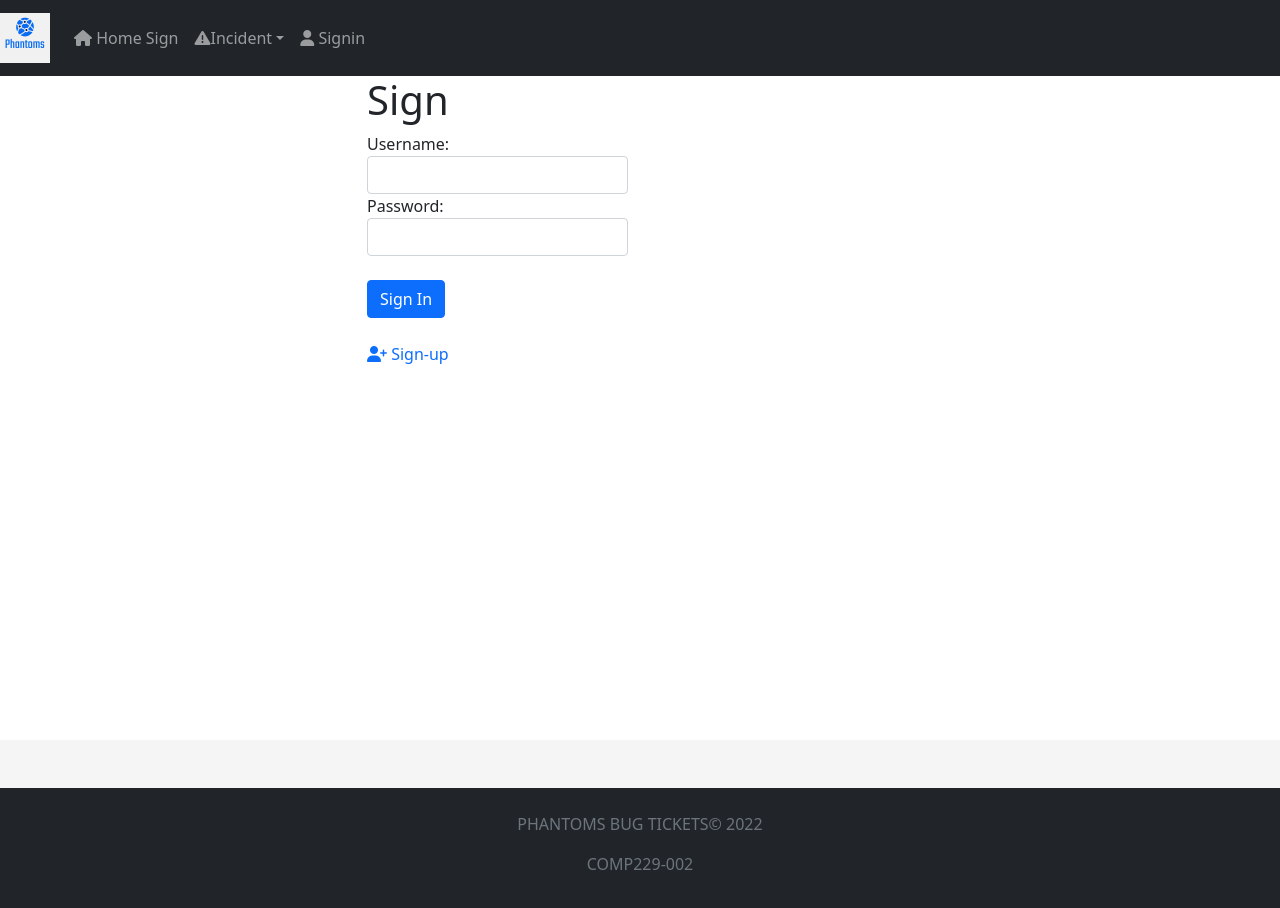
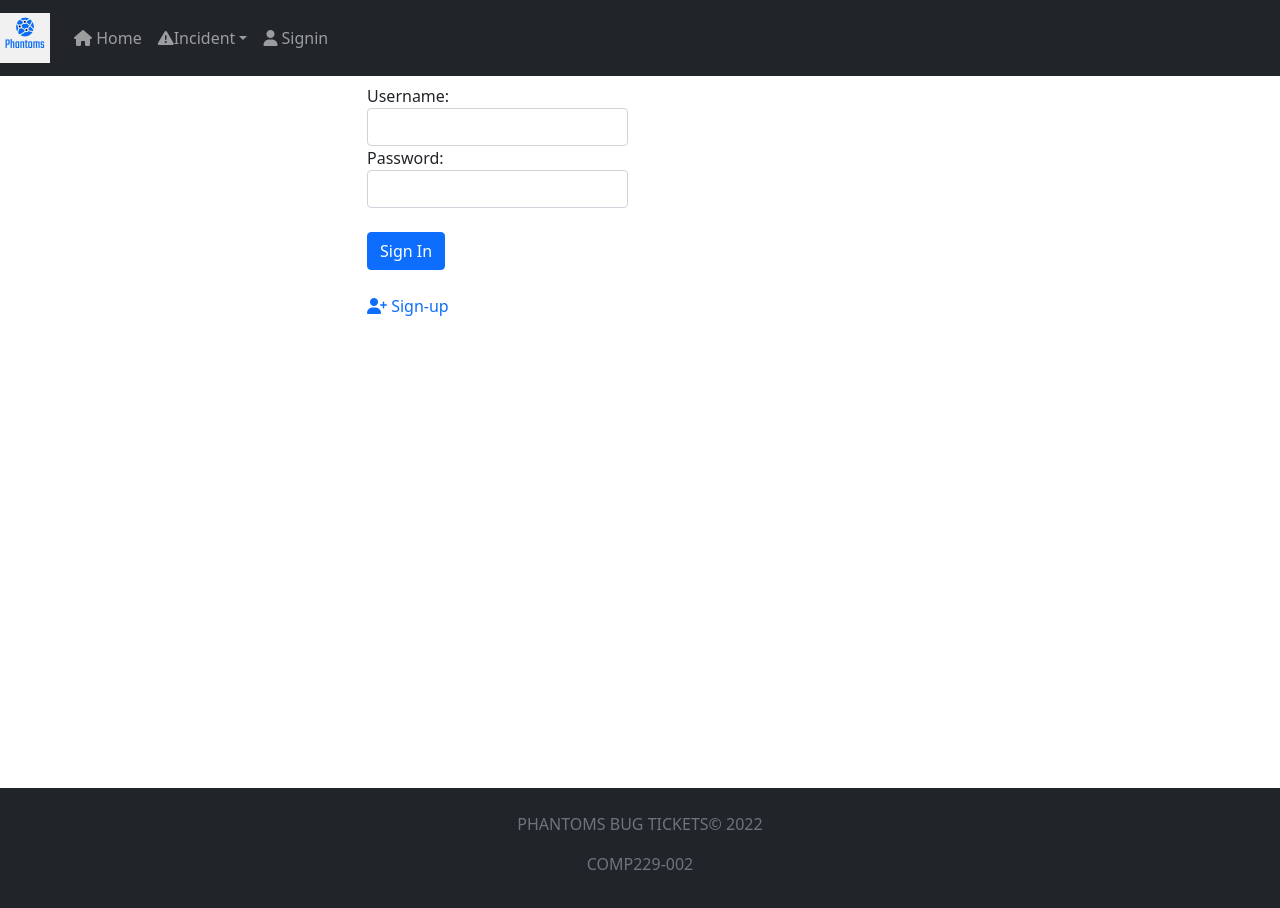
Before and after one commit to AtakanAytar/AngularPhantoms, an Angular app: page /users/signin in a window 1280 px wide. Shown: the top 908 px of the page. Built offline with nearby package versions, Linux system fonts and the light colour scheme.

Commit message:
Removed title string value in Signin

```diff
--- a/src/app/components/auth/signin.component.ts
+++ b/src/app/components/auth/signin.component.ts
@@ -8,7 +8,7 @@ import { AuthService } from "../../models/auth.service";
 })
 
 export class SignInComponent {
-    public title: string = "Sign";
+    public title: string;
     public username: string;
     public password: string;
     public message: string;
--- a/src/app/components/index.component.html
+++ b/src/app/components/index.component.html
@@ -1,7 +1,7 @@
 <app-header [title]="title">
 </app-header>
 
-<h1>{{ title }}</h1>
+<h1>{{ title }} </h1>
 <p>Welcome to {{ title }}</p>
 
 <div class="row ps-2 w-100">
--- a/src/styles.css
+++ b/src/styles.css
@@ -3,10 +3,12 @@ html {
   position: relative;
   min-height: 100%;
 
+
 }
 body {
   /* Margin bottom by footer height */
   margin-bottom: 60px;
+
 
 }
 a{
@@ -18,7 +20,7 @@ a{
   width: 100%;
   /* Set the fixed height of the footer here */
   height: 60px;
-  background-color: #f5f5f5;
+  background-color: white;
 }
 .flash{
   color: red;
```
